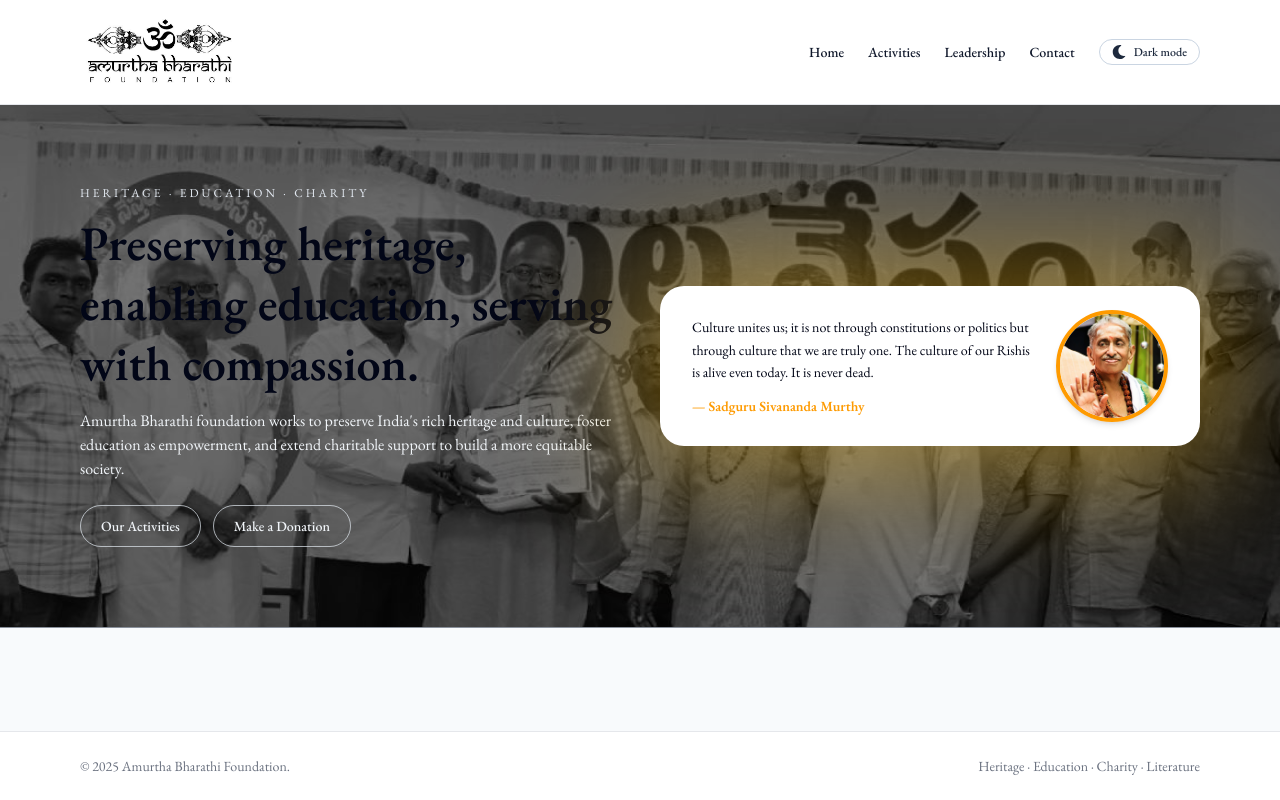
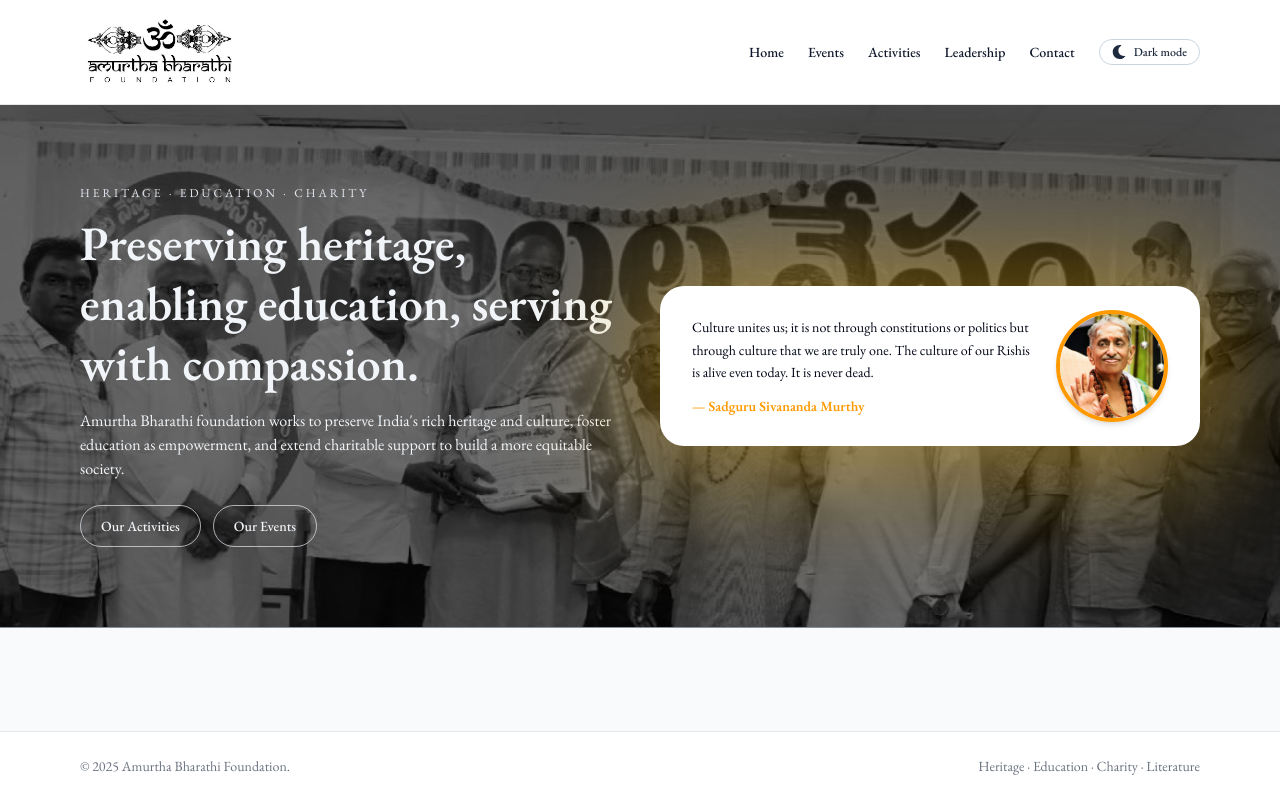
Before and after one commit to E7VN/amurtha-bharathi, a Next.js app in the folder frontend/: page / in a window 1280 px wide. Built offline with nearby package versions, Linux system fonts and the light colour scheme.

Commit message:
Fixed Home Page Text

```diff
--- a/frontend/app/layout.tsx
+++ b/frontend/app/layout.tsx
@@ -14,6 +14,7 @@
 
 const navLinks = [
   { href: "/", label: "Home" },
+  { href: "/about", label: "Events" },
   { href: "/initiatives", label: "Activities" },
   { href: "/leadership", label: "Leadership" },
   { href: "/contact", label: "Contact" },
--- a/frontend/app/page.tsx
+++ b/frontend/app/page.tsx
@@ -70,7 +70,7 @@
             <p className="text-xs uppercase tracking-[0.25em] text-slate-200 mb-3">
               Heritage · Education · Charity
             </p>
-            <h1 className="text-3xl md:text-4xl lg:text-5xl font-semibold leading-tight mb-4 text-gold">
+            <h1 className="text-3xl md:text-4xl lg:text-5xl font-semibold leading-tight mb-4 text-slate-100">
               Preserving heritage, enabling education, serving with compassion.
             </h1>
             <p className="mb-6 max-w-xl text-slate-100">
@@ -86,10 +86,10 @@
                 Our Activities
               </Link>
               <Link
-                href="/donate"
+                href="/about"
                 className="inline-flex items-center rounded-full border border-slate-200/70 px-5 py-2.5 text-sm font-medium text-slate-100 hover:bg-white/10"
               >
-                Make a Donation
+                Our Events
               </Link>
             </div>
           </div>
```
